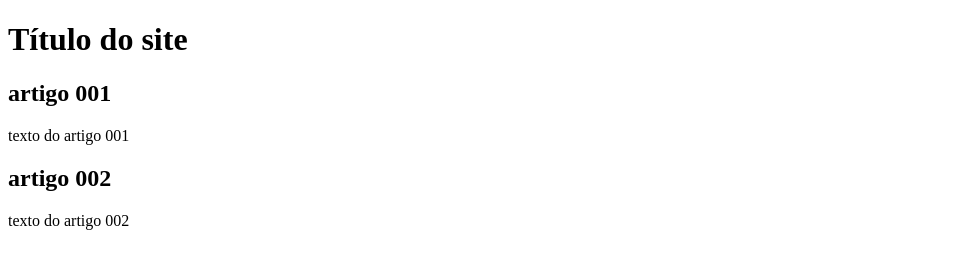
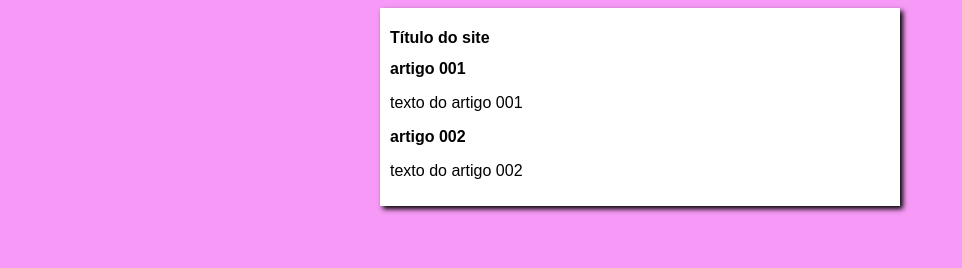
Before and after one commit to RodrigoIamim/projeto-site, a plain HTML site: page index.html in a window 1280 px wide. Shown: the whole page, without its empty margins (0-962 px from the left). Drawn offline with Linux system fonts and the light colour scheme.

Commit message:
iniciei o design

```diff
--- /dev/null
+++ b/estilos/style.css
@@ -0,0 +1,16 @@
+* {
+    font-family: arial;
+    font-size: 16px;
+}
+
+body {
+    background-color: rgb(247, 153, 247);
+}
+
+main {
+    background-color: white;
+    width: 500px;
+    margin: auto;
+    box-shadow: 3px 3px 5px black;
+    padding: 10px;
+}
--- a/index.html
+++ b/index.html
@@ -3,6 +3,7 @@
 <head>
     <meta charset="UTF-8">
     <meta name="viewport" content="width=device-width, initial-scale=1.0">
+    <link rel="stylesheet" href="estilos/style.css">
     <title>Titulo do site</title>
 </head>
 <body>
```
